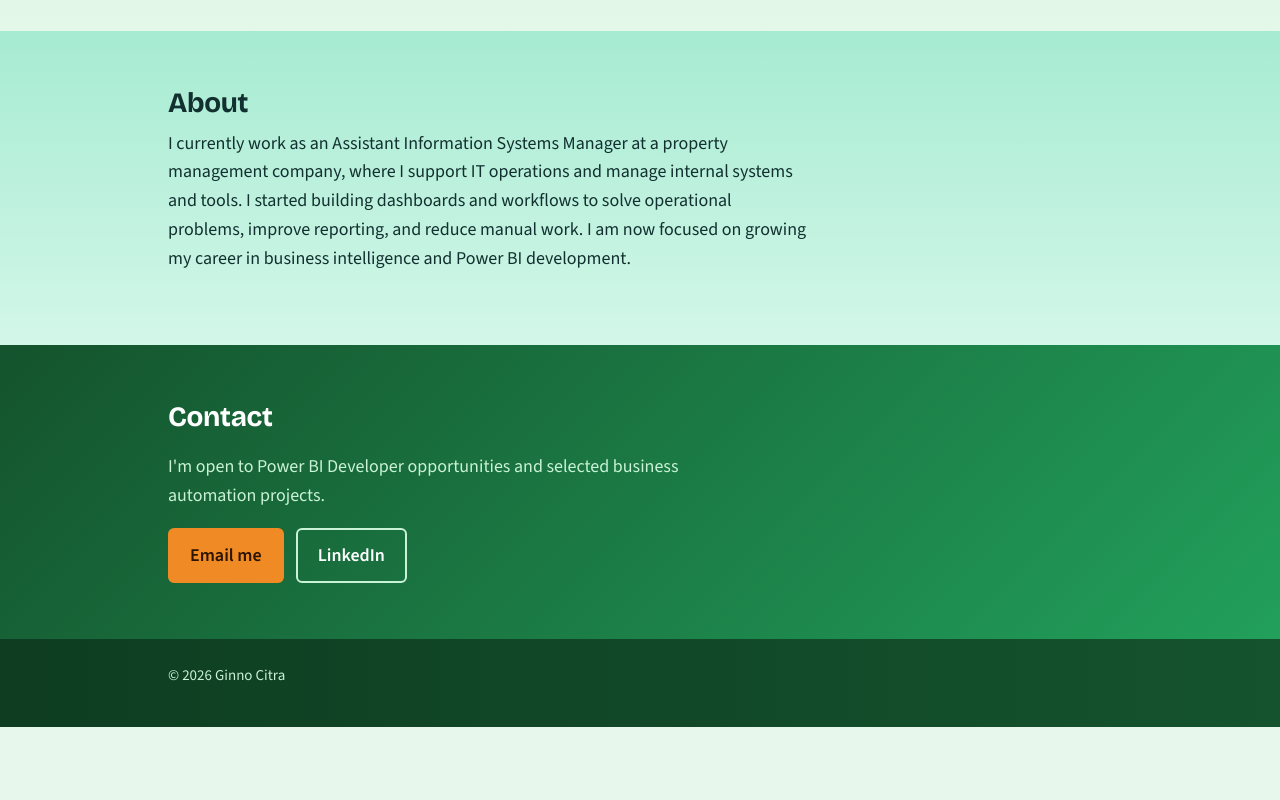
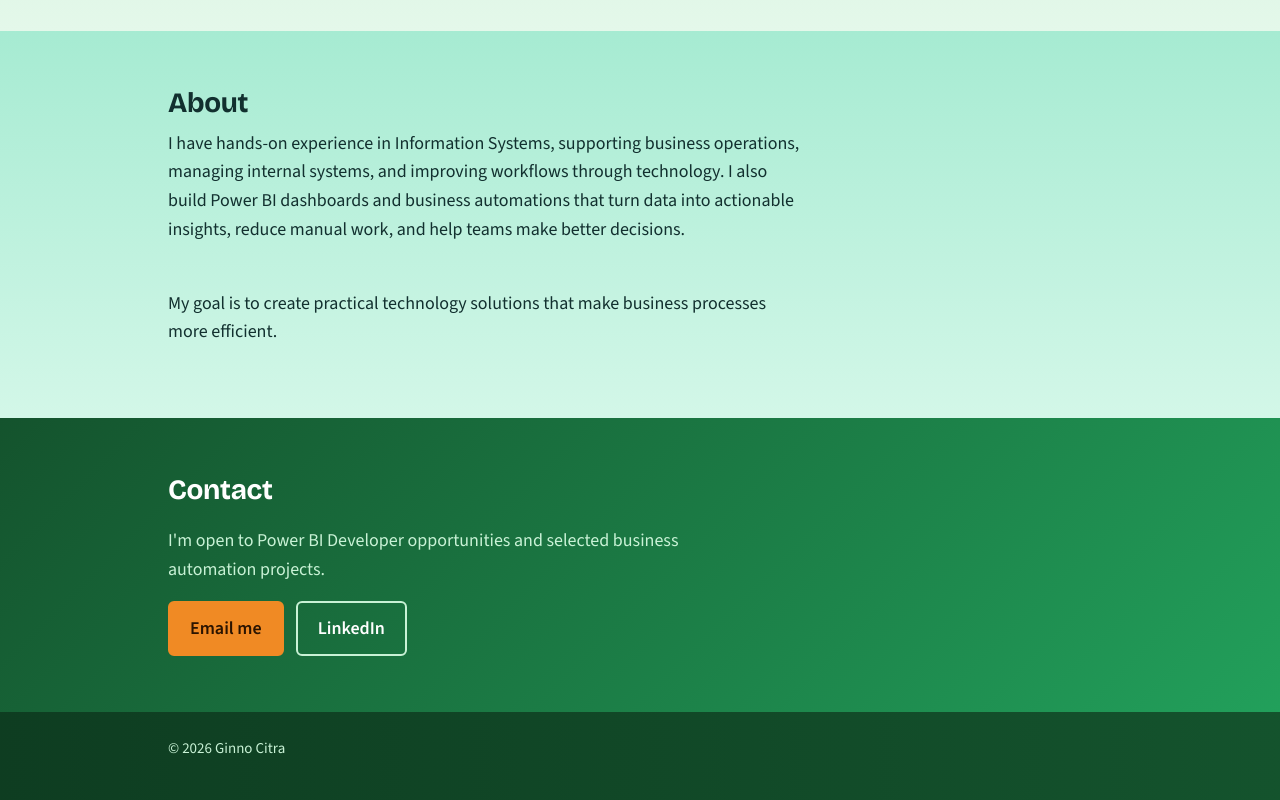
Before and after one commit to ginno-citra/ginno-citra.github.io, a plain HTML site: page index.html in a window 1280 px wide. Shown: the part 2733-3533 px from the top of the page. Before the commit the page ends 3460 px from the top, so only its background shows below. Drawn offline with nearby package versions, Linux system fonts and the light colour scheme.

Commit message:
Revise about section with updated professional details
Updated the 'About' section to reflect current experience and goals.

```diff
--- a/index.html
+++ b/index.html
@@ -216,7 +216,11 @@ footer{background:linear-gradient(90deg,#0e3d21,#14532d);color:var(--soft);paddi
   <section id="about" class="about cream">
     <div class="wrap">
       <h2>About</h2>
-      <p>I currently work as an Assistant Information Systems Manager at a property management company, where I support IT operations and manage internal systems and tools. I started building dashboards and workflows to solve operational problems, improve reporting, and reduce manual work. I am now focused on growing my career in business intelligence and Power BI development.</p>
+      <p>I have hands-on experience in Information Systems, supporting business operations, managing internal systems,
+        and improving workflows through technology. I also build Power BI dashboards and business automations
+        that turn data into actionable insights, reduce manual work, and help teams make better decisions.</p>
+      </br>
+      <p>My goal is to create practical technology solutions that make business processes more efficient.</p>
     </div>
   </section>
 
```
